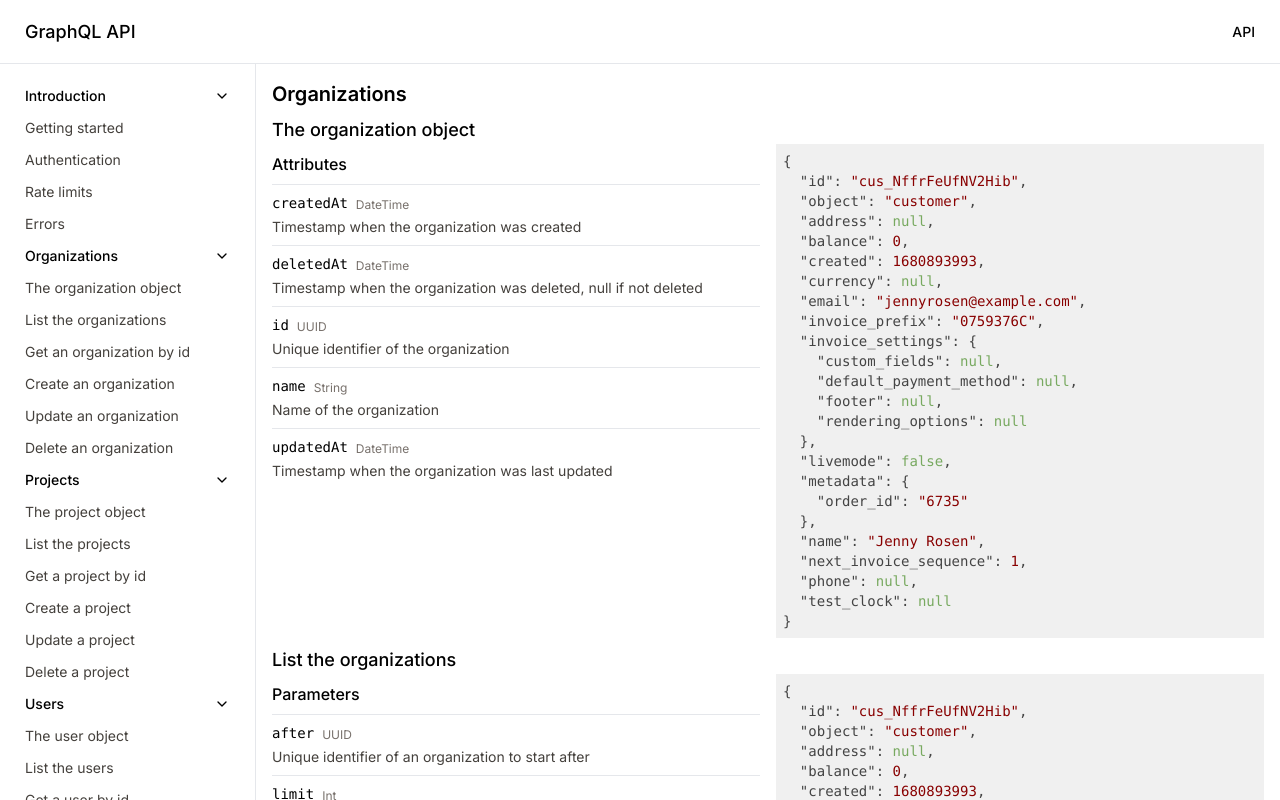
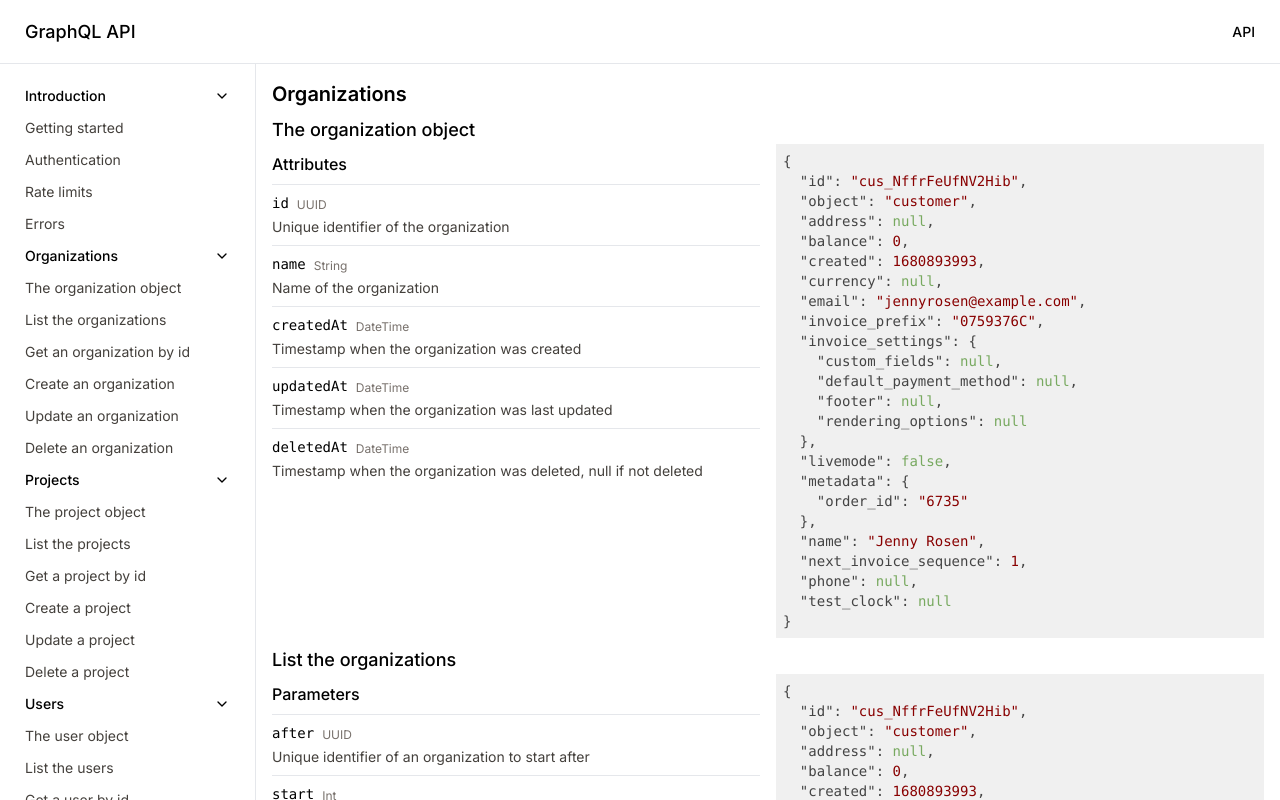
Before and after one commit to martinthenth/graphql-docs, a Next.js app in the folder app/: page / in a window 1280 px wide. Built offline with nearby package versions, Linux system fonts and the light colour scheme.

Commit message:
Display fields and arguments in order

```diff
--- a/app/app/(docs)/content-list.tsx
+++ b/app/app/(docs)/content-list.tsx
@@ -38,26 +38,59 @@ export function ApiContentList({ articles, title }: ApiContentListProps) {
   return (
     <Grid gap="sm">
       <H2>{title}</H2>
-      {articles.map((article) => (
-        <ApiContentListItem
-          key={article.id}
-          example={code}
-          subtitle={["Query", "Mutation"].includes(article.type) ? "Parameters" : "Attributes"}
-          title={article.definition!.description || ""}
-        >
-          {Object.entries(
-            (article.definition as APIType).fields ||
-              (article.definition as APITypeField).arguments,
-          ).map(([fieldName, field]) => (
-            <ApiContentListItemField
-              key={article.id + fieldName}
-              description={field.description}
-              name={fieldName}
-              type={field.type}
-            />
-          ))}
-        </ApiContentListItem>
-      ))}
+      {articles.map((article) =>
+        ["Query", "Mutation"].includes(article.type) ? (
+          <ApiContentListItemAction article={article} />
+        ) : (
+          <ApiContentListItemType article={article} />
+        ),
+      )}
     </Grid>
   );
 }
+
+function ApiContentListItemAction({ article }: { article: APIDocsArticle }) {
+  const definition = article.definition as APITypeField;
+  const title = definition.description || "";
+  const subtitle = "Parameters";
+  const fields =
+    definition.arguments && definition.argumentNames
+      ? definition.argumentNames.map((argumentName) => definition.arguments![argumentName])
+      : [];
+
+  return (
+    <ApiContentListItem key={article.id} example={code} subtitle={subtitle} title={title}>
+      {fields.map((field) => (
+        <ApiContentListItemField
+          key={article.id + field.name}
+          description={field.description}
+          name={field.name}
+          type={field.type}
+        />
+      ))}
+    </ApiContentListItem>
+  );
+}
+
+function ApiContentListItemType({ article }: { article: APIDocsArticle }) {
+  const definition = article.definition as APIType;
+  const title = definition.description || "";
+  const subtitle = "Attributes";
+  const fields =
+    definition.fields && definition.fieldNames
+      ? definition.fieldNames.map((fieldName) => definition.fields![fieldName])
+      : [];
+
+  return (
+    <ApiContentListItem key={article.id} example={code} subtitle={subtitle} title={title}>
+      {fields.map((field) => (
+        <ApiContentListItemField
+          key={article.id + field.name}
+          description={field.description}
+          name={field.name}
+          type={field.type}
+        />
+      ))}
+    </ApiContentListItem>
+  );
+}
--- a/app/lib/graph.json
+++ b/app/lib/graph.json
@@ -1,5 +1,5 @@
 {
-  "version": "2024-03-09T00:41:53Z",
+  "version": "2024-03-09T01:28:32Z",
   "directives": {},
   "enums": {
     "Permission": {
@@ -362,7 +362,7 @@
           "description": "Create a flag",
           "arguments": {
             "input": {
-              "name": "",
+              "name": "input",
               "type": "CreateFlagInput",
               "description": null,
               "directives": {
@@ -372,7 +372,7 @@
               }
             },
             "nonce": {
-              "name": "",
+              "name": "nonce",
               "type": "UUID",
               "description": null,
               "directives": {
@@ -399,7 +399,7 @@
           "description": "Create an organization",
           "arguments": {
             "input": {
-              "name": "",
+              "name": "input",
               "type": "CreateOrganizationInput",
               "description": "Input for creating an organization",
               "directives": {
@@ -409,7 +409,7 @@
               }
             },
             "nonce": {
-              "name": "",
+              "name": "nonce",
               "type": "UUID",
               "description": "Unique identifier of the request",
               "directives": {
@@ -431,7 +431,7 @@
           "description": "Create a project",
           "arguments": {
             "input": {
-              "name": "",
+              "name": "input",
               "type": "CreateProjectInput",
               "description": null,
               "directives": {
@@ -441,7 +441,7 @@
               }
             },
             "nonce": {
-              "name": "",
+              "name": "nonce",
               "type": "UUID",
               "description": null,
               "directives": {
@@ -463,7 +463,7 @@
           "description": "Create a user",
           "arguments": {
             "input": {
-              "name": "",
+              "name": "input",
               "type": "CreateUserInput",
               "description": null,
               "directives": {
@@ -473,7 +473,7 @@
               }
             },
             "nonce": {
-              "name": "",
+              "name": "nonce",
               "type": "UUID",
               "description": null,
               "directives": {
@@ -495,7 +495,7 @@
           "description": "Delete an organization",
           "arguments": {
             "id": {
-              "name": "",
+              "name": "id",
               "type": "UUID",
               "description": "Unique identifier of the organization",
               "directives": {
@@ -505,7 +505,7 @@
               }
             },
             "nonce": {
-              "name": "",
+              "name": "nonce",
               "type": "UUID",
               "description": "Unique identifier of the request",
               "directives": {
@@ -527,7 +527,7 @@
           "description": "Delete a project",
           "arguments": {
             "id": {
-              "name": "",
+              "name": "id",
               "type": "UUID",
               "description": null,
               "directives": {
@@ -537,7 +537,7 @@
               }
             },
             "nonce": {
-              "name": "",
+              "name": "nonce",
               "type": "UUID",
               "description": null,
               "directives": {
@@ -559,7 +559,7 @@
           "description": "Delete a user",
           "arguments": {
             "id": {
-              "name": "",
+              "name": "id",
               "type": "UUID",
               "description": null,
               "directives": {
@@ -569,7 +569,7 @@
               }
             },
             "nonce": {
-              "name": "",
+              "name": "nonce",
               "type": "UUID",
               "description": null,
               "directives": {
@@ -591,7 +591,7 @@
           "description": "Update an organization",
           "arguments": {
             "id": {
-              "name": "",
+              "name": "id",
               "type": "UUID",
               "description": "Unique identifier of the organization",
               "directives": {
@@ -601,7 +601,7 @@
               }
             },
             "input": {
-              "name": "",
+              "name": "input",
               "type": "UpdateOrganizationInput",
               "description": "Input for updating an organization",
               "directives": {
@@ -611,7 +611,7 @@
               }
             },
             "nonce": {
-              "name": "",
+              "name": "nonce",
               "type": "UUID",
               "description": "Unique identifier of the request",
               "directives": {
@@ -634,7 +634,7 @@
           "description": "Update a project",
           "arguments": {
             "id": {
-              "name": "",
+              "name": "id",
               "type": "UUID",
               "description": null,
               "directives": {
@@ -644,7 +644,7 @@
               }
             },
             "input": {
-              "name": "",
+              "name": "input",
               "type": "UpdateProjectInput",
               "description": null,
               "directives": {
@@ -654,7 +654,7 @@
               }
             },
             "nonce": {
-              "name": "",
+              "name": "nonce",
               "type": "UUID",
               "description": null,
               "directives": {
@@ -677,7 +677,7 @@
           "description": "Update a user",
           "arguments": {
             "id": {
-              "name": "",
+              "name": "id",
               "type": "UUID",
               "description": null,
               "directives": {
@@ -687,7 +687,7 @@
               }
             },
             "input": {
-              "name": "",
+              "name": "input",
               "type": "UpdateUserInput",
               "description": null,
               "directives": {
@@ -697,7 +697,7 @@
               }
             },
             "nonce": {
-              "name": "",
+              "name": "nonce",
               "type": "UUID",
               "description": null,
               "directives": {
@@ -850,7 +850,7 @@
           "description": "Get a flag by name",
           "arguments": {
             "name": {
-              "name": "",
+              "name": "name",
               "type": "String",
               "description": null,
               "directives": {
@@ -871,7 +871,7 @@
           "description": "Get an organization by id",
           "arguments": {
             "id": {
-              "name": "",
+              "name": "id",
               "type": "UUID",
               "description": "Unique identifier of an organization",
               "directives": {
@@ -892,7 +892,7 @@
           "description": "Get a project by id",
           "arguments": {
             "id": {
-              "name": "",
+              "name": "id",
               "type": "UUID",
               "description": null,
               "directives": {
@@ -913,7 +913,7 @@
           "description": "Get a user by id",
           "arguments": {
             "id": {
-              "name": "",
+              "name": "id",
               "type": "UUID",
               "description": null,
               "directives": {
@@ -934,19 +934,19 @@
           "description": "List the organizations",
           "arguments": {
             "after": {
-              "name": "",
+              "name": "after",
               "type": "UUID",
               "description": "Unique identifier of an organization to start after",
               "directives": null
             },
             "limit": {
-              "name": "",
+              "name": "limit",
               "type": "Int",
               "description": "Number of organizations to return",
               "directives": null
             },
             "start": {
-              "name": "",
+              "name": "start",
               "type": "Int",
               "description": "Number of organizations to start after",
               "directives": null
@@ -965,19 +965,19 @@
           "description": "List the projects",
           "arguments": {
             "after": {
-              "name": "",
+              "name": "after",
               "type": "UUID",
               "description": null,
               "directives": null
             },
             "limit": {
-              "name": "",
+              "name": "limit",
               "type": "Int",
               "description": null,
               "directives": null
             },
             "start": {
-              "name": "",
+              "name": "start",
               "type": "Int",
               "description": null,
               "directives": null
@@ -996,19 +996,19 @@
           "description": "List the users",
           "arguments": {
             "after": {
-              "name": "",
+              "name": "after",
               "type": "UUID",
               "description": null,
               "directives": null
             },
             "limit": {
-              "name": "",
+              "name": "limit",
               "type": "Int",
               "description": null,
               "directives": null
             },
             "start": {
-              "name": "",
+              "name": "start",
               "type": "Int",
               "description": null,
               "directives": null
```
Also changed, not shown: app/types/index.ts (+12 -3 lines), 1 other file (tests, documents, lock files or other folders).
